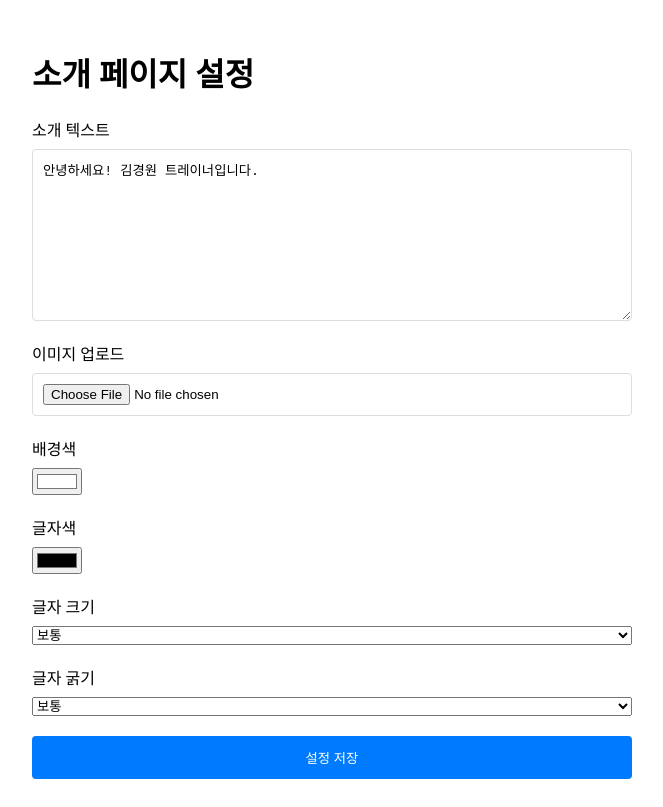
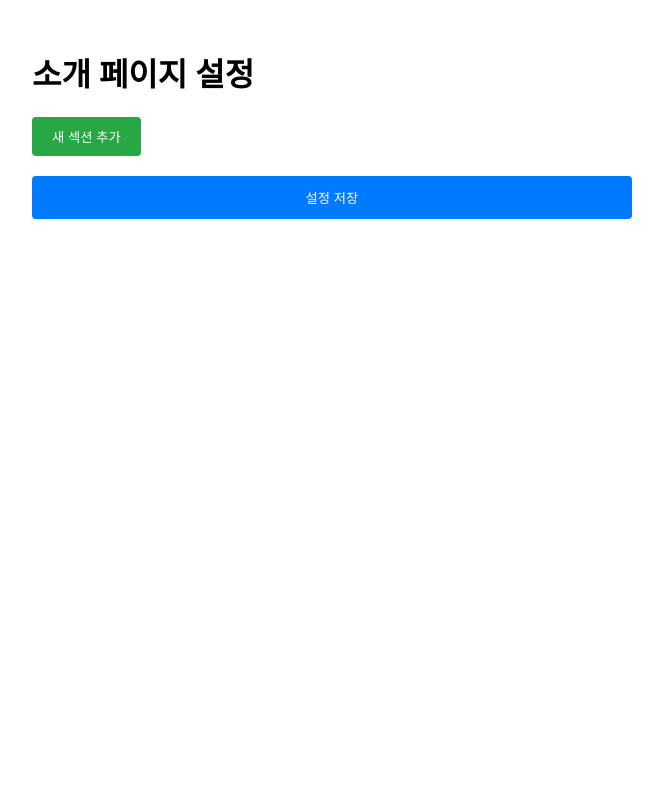
Before and after one commit to wonhp1/landing, a Next.js app: page /admin/intro-settings in a window 1280 px wide. Shown: the whole page, without its empty margins (308-971 px from the left). Built offline with nearby package versions, Linux system fonts and the light colour scheme.

Commit message:
Add files via upload

```diff
--- a/pages/admin/intro-settings.js
+++ b/pages/admin/intro-settings.js
@@ -4,25 +4,17 @@
 
 const IntroSettings = () => {
     const router = useRouter();
-    const [settings, setSettings] = useState({
-        text: '',
-        imageUrl: '',
-        backgroundColor: '#ffffff',
-        textColor: '#000000',
-        fontSize: '1rem',
-        fontWeight: 'normal'
-    });
+    const [sections, setSections] = useState([]);
     const [isLoading, setIsLoading] = useState(false);
     const [saveError, setSaveError] = useState('');
     const [saveSuccess, setSaveSuccess] = useState(false);
 
     useEffect(() => {
-        // 현재 설정 가져오기
         const fetchCurrentSettings = async () => {
             try {
                 const response = await fetch('/api/intro-content');
                 const data = await response.json();
-                setSettings(data);
+                setSections(data.sections || []);
             } catch (error) {
                 console.error('Error fetching settings:', error);
             }
@@ -31,33 +23,29 @@
         fetchCurrentSettings();
     }, []);
 
-    const handleImageUpload = async (e) => {
-        const file = e.target.files[0];
-        if (!file) return;
+    const handleAddSection = () => {
+        setSections([...sections, {
+            id: Date.now(),
+            type: 'text', // 'text', 'image', 'video'
+            content: '',
+            backgroundColor: '#ffffff',
+            textColor: '#000000',
+            fontSize: '1rem',
+            fontWeight: 'normal'
+        }]);
+    };
 
-        const formData = new FormData();
-        formData.append('image', file);
+    const handleRemoveSection = (index) => {
+        setSections(sections.filter((_, i) => i !== index));
+    };
 
-        try {
-            setIsLoading(true);
-            setSaveError('');
-            const response = await fetch('/api/upload-image', {
-                method: 'POST',
-                body: formData
-            });
-
-            if (!response.ok) {
-                throw new Error('이미지 업로드 실패');
-            }
-
-            const data = await response.json();
-            setSettings(prev => ({ ...prev, imageUrl: data.imageUrl }));
-        } catch (error) {
-            console.error('Error uploading image:', error);
-            setSaveError('이미지 업로드 중 오류가 발생했습니다.');
-        } finally {
-            setIsLoading(false);
-        }
+    const handleSectionChange = (index, field, value) => {
+        const newSections = [...sections];
+        newSections[index] = {
+            ...newSections[index],
+            [field]: value
+        };
+        setSections(newSections);
     };
 
     const handleSubmit = async (e) => {
@@ -70,7 +58,7 @@
                 headers: {
                     'Content-Type': 'application/json',
                 },
-                body: JSON.stringify(settings)
+                body: JSON.stringify({ sections })
             });
 
             if (!response.ok) {
@@ -78,7 +66,7 @@
             }
 
             setSaveSuccess(true);
-            setTimeout(() => setSaveSuccess(false), 3000); // 3초 후 성공 메시지 제거
+            setTimeout(() => setSaveSuccess(false), 3000);
         } catch (error) {
             console.error('Error saving settings:', error);
             setSaveError('설정 저장 중 오류가 발생했습니다.');
@@ -87,60 +75,143 @@
         }
     };
 
+    const renderSectionContent = (section, index) => {
+        switch (section.type) {
+            case 'text':
+                return (
+                    <textarea
+                        value={section.content}
+                        onChange={(e) => handleSectionChange(index, 'content', e.target.value)}
+                        className={styles.textarea}
+                        placeholder="텍스트를 입력하세요"
+                    />
+                );
+            case 'image':
+                return (
+                    <>
+                        <input
+                            type="url"
+                            value={section.content}
+                            onChange={(e) => handleSectionChange(index, 'content', e.target.value)}
+                            placeholder="이미지 URL을 입력하세요"
+                            className={styles.input}
+                        />
+                        {section.content && (
+                            <div className={styles.imagePreviewContainer}>
+                                <img
+                                    src={section.content}
+                                    alt="미리보기"
+                                    className={styles.imagePreview}
+                                    onError={(e) => {
+                                        e.target.style.display = 'none';
+                                        setSaveError('이미지를 불러올 수 없습니다.');
+                                    }}
+                                    onLoad={(e) => {
+                                        e.target.style.display = 'block';
+                                        setSaveError('');
+                                    }}
+                                />
+                            </div>
+                        )}
+                    </>
+                );
+            case 'video':
+                return (
+                    <>
+                        <input
+                            type="url"
+                            value={section.content}
+                            onChange={(e) => handleSectionChange(index, 'content', e.target.value)}
+                            placeholder="YouTube 동영상 URL을 입력하세요"
+                            className={styles.input}
+                        />
+                        {section.content && (
+                            <div className={styles.videoContainer}>
+                                <iframe
+                                    src={section.content.replace('watch?v=', 'embed/')}
+                                    title="YouTube video player"
+                                    frameBorder="0"
+                                    allow="accelerometer; autoplay; clipboard-write; encrypted-media; gyroscope; picture-in-picture"
+                                    allowFullScreen
+                                    className={styles.videoPreview}
+                                />
+                            </div>
+                        )}
+                    </>
+                );
+            default:
+                return null;
+        }
+    };
+
     return (
         <div className={styles.container}>
             <h1>소개 페이지 설정</h1>
+            <button
+                onClick={handleAddSection}
+                className={styles.addButton}
+                type="button"
+            >
+                새 섹션 추가
+            </button>
+
             <form onSubmit={handleSubmit} className={styles.form}>
-                <div className={styles.formGroup}>
-                    <label>소개 텍스트</label>
-                    <textarea
-                        value={settings.text}
-                        onChange={(e) => setSettings(prev => ({ ...prev, text: e.target.value }))}
-                        className={styles.textarea}
-                    />
+                {sections.map((section, index) => (
+                    <div key={section.id} className={styles.sectionContainer}>
+                        <div className={styles.sectionHeader}>
+                            <h3>섹션 {index + 1}</h3>
+                            <button
+                                type="button"
+                                onClick={() => handleRemoveSection(index)}
+                                className={styles.removeButton}
+                            >
+                                삭제
+                            </button>
                         </div>
 
                         <div className={styles.formGroup}>
-                    <label>이미지 업로드</label>
-                    <input
-                        type="file"
-                        accept="image/*"
-                        onChange={handleImageUpload}
-                        className={styles.fileInput}
-                        disabled={isLoading}
-                    />
-                    {settings.imageUrl && (
-                        <img
-                            src={settings.imageUrl}
-                            alt="미리보기"
-                            className={styles.imagePreview}
-                        />
-                    )}
+                            <label>섹션 타입</label>
+                            <select
+                                value={section.type}
+                                onChange={(e) => handleSectionChange(index, 'type', e.target.value)}
+                                className={styles.select}
+                            >
+                                <option value="text">텍스트</option>
+                                <option value="image">이미지</option>
+                                <option value="video">동영상</option>
+                            </select>
+                        </div>
+
+                        <div className={styles.formGroup}>
+                            <label>콘텐츠</label>
+                            {renderSectionContent(section, index)}
                         </div>
 
                         <div className={styles.formGroup}>
                             <label>배경색</label>
                             <input
                                 type="color"
-                        value={settings.backgroundColor}
-                        onChange={(e) => setSettings(prev => ({ ...prev, backgroundColor: e.target.value }))}
+                                value={section.backgroundColor}
+                                onChange={(e) => handleSectionChange(index, 'backgroundColor', e.target.value)}
                             />
                         </div>
 
+                        {section.type === 'text' && (
+                            <>
                                 <div className={styles.formGroup}>
                                     <label>글자색</label>
                                     <input
                                         type="color"
-                        value={settings.textColor}
-                        onChange={(e) => setSettings(prev => ({ ...prev, textColor: e.target.value }))}
+                                        value={section.textColor}
+                                        onChange={(e) => handleSectionChange(index, 'textColor', e.target.value)}
                                     />
                                 </div>
 
                                 <div className={styles.formGroup}>
                                     <label>글자 크기</label>
                                     <select
-                        value={settings.fontSize}
-                        onChange={(e) => setSettings(prev => ({ ...prev, fontSize: e.target.value }))}
+                                        value={section.fontSize}
+                                        onChange={(e) => handleSectionChange(index, 'fontSize', e.target.value)}
                                     >
                                         <option value="0.8rem">작게</option>
                                         <option value="1rem">보통</option>
@@ -152,13 +223,17 @@
                                 <div className={styles.formGroup}>
                                     <label>글자 굵기</label>
                                     <select
-                        value={settings.fontWeight}
-                        onChange={(e) => setSettings(prev => ({ ...prev, fontWeight: e.target.value }))}
+                                        value={section.fontWeight}
+                                        onChange={(e) => handleSectionChange(index, 'fontWeight', e.target.value)}
                                     >
                                         <option value="normal">보통</option>
                                         <option value="bold">굵게</option>
                                     </select>
                                 </div>
+                            </>
+                        )}
+                    </div>
+                ))}
 
                 {saveError && <p className={styles.error}>{saveError}</p>}
                 {saveSuccess && <p className={styles.success}>설정이 저장되었습니다!</p>}
--- a/styles/intro-settings.module.css
+++ b/styles/intro-settings.module.css
@@ -73,3 +73,77 @@
     color: #00aa00;
     margin: 10px 0;
 }
+
+.input {
+    padding: 10px;
+    border: 1px solid #ddd;
+    border-radius: 4px;
+    width: 100%;
+}
+
+.imagePreviewContainer {
+    margin-top: 10px;
+    max-width: 300px;
+}
+
+.imagePreview {
+    width: 100%;
+    height: auto;
+    border-radius: 4px;
+    display: none;
+}
+
+.sectionContainer {
+    border: 1px solid #ddd;
+    border-radius: 8px;
+    padding: 20px;
+    margin-bottom: 20px;
+}
+
+.sectionHeader {
+    display: flex;
+    justify-content: space-between;
+    align-items: center;
+    margin-bottom: 20px;
+}
+
+.addButton {
+    background-color: #28a745;
+    color: white;
+    border: none;
+    border-radius: 4px;
+    padding: 10px 20px;
+    cursor: pointer;
+    margin-bottom: 20px;
+}
+
+.removeButton {
+    background-color: #dc3545;
+    color: white;
+    border: none;
+    border-radius: 4px;
+    padding: 5px 10px;
+    cursor: pointer;
+}
+
+.select {
+    padding: 8px;
+    border: 1px solid #ddd;
+    border-radius: 4px;
+}
+
+.videoContainer {
+    margin-top: 10px;
+    position: relative;
+    padding-bottom: 56.25%; /* 16:9 비율 */
+    height: 0;
+    overflow: hidden;
+}
+
+.videoPreview {
+    position: absolute;
+    top: 0;
+    left: 0;
+    width: 100%;
+    height: 100%;
+}
```
Also changed, not shown: pages/index.js (+70 -35 lines), styles/index.module.css (+40 -0 lines). Lines whose indentation alone changed are shown as unchanged.
